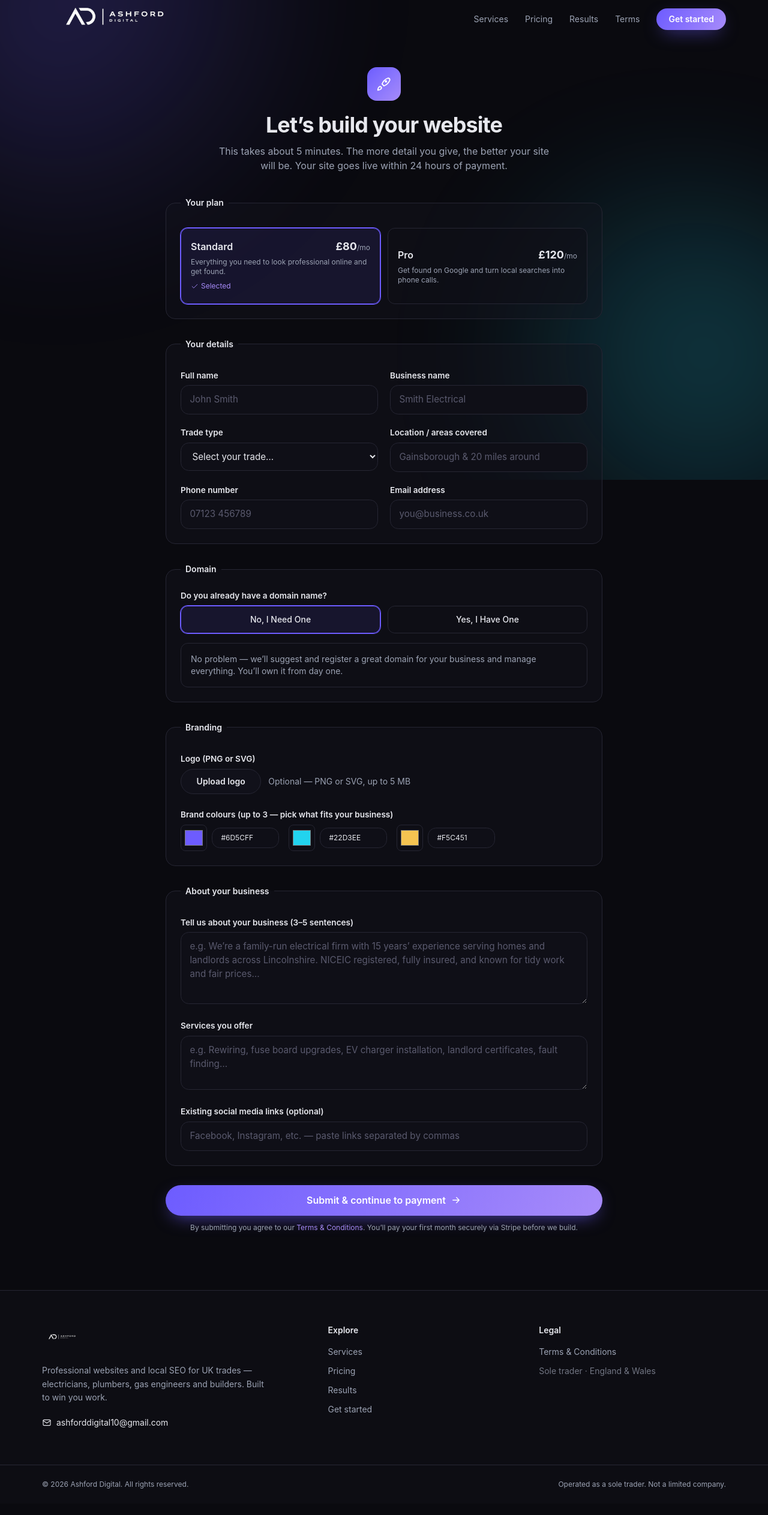
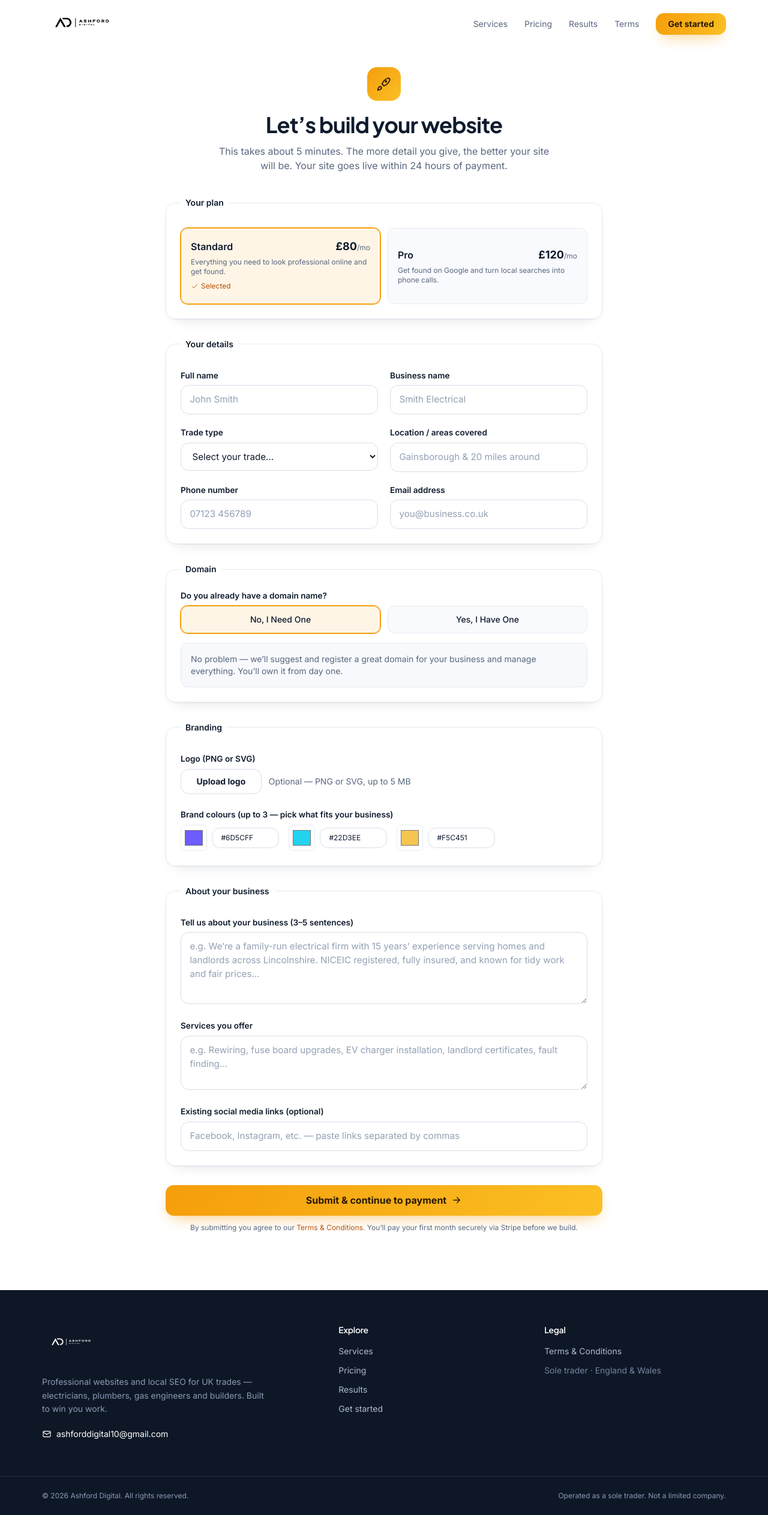
Before and after one commit to R0bbie07/ashford-digital-agency, a React (Vite) app: page /onboarding in a window 1280 px wide. Shown: the whole page at 60% size. Built offline with nearby package versions, Linux system fonts and the light colour scheme.

Commit message:
agency site improvements

```diff
--- a/index.html
+++ b/index.html
@@ -3,7 +3,13 @@
   <head>
     <meta charset="UTF-8" />
     <meta name="viewport" content="width=device-width, initial-scale=1.0" />
-    <meta name="theme-color" content="#0a0a0f" />
+    <meta name="theme-color" content="#ffffff" />
+    <link rel="preconnect" href="https://fonts.googleapis.com" />
+    <link rel="preconnect" href="https://fonts.gstatic.com" crossorigin />
+    <link
+      href="https://fonts.googleapis.com/css2?family=Inter:wght@400;500;600;700&family=Plus+Jakarta+Sans:wght@500;600;700;800&display=swap"
+      rel="stylesheet"
+    />
     <meta
       name="description"
       content="Ashford Digital builds professional websites for UK trades businesses — electricians, plumbers, gas engineers and builders. From £80/month, hosting, domain and updates included."
--- a/src/App.tsx
+++ b/src/App.tsx
@@ -26,7 +26,6 @@ function ScrollManager() {
 export default function App() {
   return (
     <>
-      <div className="bg-aurora" aria-hidden />
       <ScrollManager />
       <Nav />
       <main>
--- a/src/components/Footer.tsx
+++ b/src/components/Footer.tsx
@@ -6,24 +6,28 @@ import logo from "../assets/ashford-logo-dark.png";
 export default function Footer() {
   const year = new Date().getFullYear();
   return (
-    <footer className="border-t border-line bg-ink-2/60">
-      <div className="container-cs grid gap-10 py-14 md:grid-cols-[1.4fr_1fr_1fr]">
+    <footer className="bg-navy text-[#aebbd0]">
+      <div className="container-cs grid gap-10 py-14 md:grid-cols-[1.5fr_1fr_1fr]">
         <div>
-          <Link to="/" className="inline-flex items-center" aria-label="Ashford Digital — home">
+          <Link
+            to="/"
+            className="inline-flex items-center"
+            aria-label="Ashford Digital — home"
+          >
             <img
               src={logo}
               alt="Ashford Digital"
               className="w-auto"
-              style={{ height: 44 }}
+              style={{ height: 64 }}
             />
           </Link>
-          <p className="mt-4 max-w-sm text-sm leading-relaxed text-mist">
+          <p className="mt-4 max-w-sm text-sm leading-relaxed text-[#8b9ab4]">
             Professional websites and local SEO for UK trades — electricians,
             plumbers, gas engineers and builders. Built to win you work.
           </p>
           <a
             href={`mailto:${SITE.email}`}
-            className="mt-5 inline-flex items-center gap-2 text-sm text-cloud hover:text-brand-2"
+            className="mt-5 inline-flex items-center gap-2 text-sm text-white transition-colors hover:text-brand-2"
           >
             <Mail width={16} height={16} />
             {SITE.email}
@@ -31,25 +35,25 @@ export default function Footer() {
         </div>
 
         <div>
-          <h4 className="mb-4 text-sm font-semibold text-cloud">Explore</h4>
-          <ul className="space-y-3 text-sm text-mist">
+          <h4 className="mb-4 text-sm font-semibold text-white">Explore</h4>
+          <ul className="space-y-3 text-sm">
             <li>
-              <a href="/#services" className="hover:text-cloud">
+              <a href="/#services" className="transition-colors hover:text-white">
                 Services
               </a>
             </li>
             <li>
-              <a href="/#pricing" className="hover:text-cloud">
+              <a href="/#pricing" className="transition-colors hover:text-white">
                 Pricing
               </a>
             </li>
             <li>
-              <a href="/#proof" className="hover:text-cloud">
+              <a href="/#proof" className="transition-colors hover:text-white">
                 Results
               </a>
             </li>
             <li>
-              <Link to="/onboarding" className="hover:text-cloud">
+              <Link to="/onboarding" className="transition-colors hover:text-white">
                 Get started
               </Link>
             </li>
@@ -57,20 +61,20 @@ export default function Footer() {
         </div>
 
         <div>
-          <h4 className="mb-4 text-sm font-semibold text-cloud">Legal</h4>
-          <ul className="space-y-3 text-sm text-mist">
+          <h4 className="mb-4 text-sm font-semibold text-white">Legal</h4>
+          <ul className="space-y-3 text-sm">
             <li>
-              <Link to="/terms" className="hover:text-cloud">
+              <Link to="/terms" className="transition-colors hover:text-white">
                 Terms &amp; Conditions
               </Link>
             </li>
-            <li className="text-mist/70">Sole trader · England &amp; Wales</li>
+            <li className="text-[#7785a0]">Sole trader · England &amp; Wales</li>
           </ul>
         </div>
       </div>
 
-      <div className="border-t border-line">
-        <div className="container-cs flex flex-col items-center justify-between gap-2 py-6 text-xs text-mist sm:flex-row">
+      <div className="border-t border-white/10">
+        <div className="container-cs flex flex-col items-center justify-between gap-2 py-6 text-xs text-[#8b9ab4] sm:flex-row">
           <span>© {year} Ashford Digital. All rights reserved.</span>
           <span>Operated as a sole trader. Not a limited company.</span>
         </div>
--- a/src/components/Nav.tsx
+++ b/src/components/Nav.tsx
@@ -32,13 +32,14 @@ export default function Nav() {
         scrolled ? "glass shadow-[0_8px_30px_-12px_rgba(0,0,0,0.6)]" : ""
       }`}
     >
-      <nav className="container-cs flex h-16 items-center justify-between">
+      <nav className="container-cs flex h-20 items-center justify-between">
         <Link to="/" className="flex items-center" aria-label="Ashford Digital — home">
+          {/* White logo recoloured to black for the light nav (no grey box) */}
           <img
             src={logo}
             alt="Ashford Digital"
             className="w-auto"
-            style={{ height: 160, maxHeight: "none" }}
+            style={{ height: 88, maxHeight: "none", filter: "brightness(0)" }}
           />
         </Link>
 
--- a/src/index.css
+++ b/src/index.css
@@ -1,28 +1,33 @@
 @import "tailwindcss";
 
 @theme {
-  --color-ink: #0a0a0f;
-  --color-ink-2: #0f0f17;
-  --color-panel: #15151f;
-  --color-panel-2: #1c1c28;
-  --color-line: #262633;
-  --color-mist: #9ca3b4;
-  --color-cloud: #e7e8ee;
+  /* Light, trustworthy surface system */
+  --color-ink: #ffffff; /* page background */
+  --color-ink-2: #f3f6fb; /* soft grey sections / insets */
+  --color-panel: #ffffff; /* card surface */
+  --color-panel-2: #f8fafd; /* faint tinted surface */
+  --color-line: #e5eaf2; /* hairline borders */
+  --color-mist: #58677f; /* muted slate text */
+  --color-cloud: #0f1b2d; /* deep navy — headings / primary text */
 
-  --color-brand: #6d5cff;
-  --color-brand-2: #a78bfa;
-  --color-accent: #22d3ee;
-  --color-gold: #f5c451;
+  /* Warm amber accent + navy anchor */
+  --color-brand: #f59e0b; /* amber (fills / CTAs) */
+  --color-brand-2: #fbbf24; /* amber light (gradient stop) */
+  --color-accent: #b45309; /* deep amber — legible accent text on white */
+  --color-gold: #f59e0b;
+  --color-navy: #0e1726; /* dark anchor (footer) */
 
   --font-sans: "Inter", ui-sans-serif, system-ui, -apple-system, "Segoe UI",
     Roboto, Helvetica, Arial, sans-serif;
+  --font-display: "Plus Jakarta Sans", "Inter", ui-sans-serif, system-ui,
+    sans-serif;
 
   --radius-xl2: 1.5rem;
 }
 
 @layer base {
   :root {
-    color-scheme: dark;
+    color-scheme: light;
   }
 
   html {
@@ -40,9 +45,18 @@
     overflow-x: hidden;
   }
 
+  h1,
+  h2,
+  h3,
+  h4,
+  h5 {
+    font-family: var(--font-display);
+    letter-spacing: -0.02em;
+  }
+
   ::selection {
-    background: color-mix(in oklab, var(--color-brand) 40%, transparent);
-    color: #fff;
+    background: color-mix(in oklab, var(--color-brand) 35%, transparent);
+    color: var(--color-cloud);
   }
 
   /* Subtle custom scrollbar (desktop) */
@@ -51,14 +65,14 @@
     height: 10px;
   }
   ::-webkit-scrollbar-track {
-    background: var(--color-ink);
+    background: var(--color-ink-2);
   }
   ::-webkit-scrollbar-thumb {
-    background: var(--color-line);
+    background: #cdd6e3;
     border-radius: 999px;
   }
   ::-webkit-scrollbar-thumb:hover {
-    background: #34344a;
+    background: #b6c1d2;
   }
 }
 
@@ -70,18 +84,29 @@
     padding-inline: 1.25rem;
   }
 
+  /* Frosted light bar for the nav on scroll */
   .glass {
-    background: color-mix(in oklab, var(--color-panel) 85%, transparent);
-    border: 1px solid var(--color-line);
+    background: color-mix(in oklab, #ffffff 80%, transparent);
+    border-bottom: 1px solid var(--color-line);
     backdrop-filter: blur(14px);
+  }
+
+  /* Soft card elevation for the light theme */
+  .elev-sm {
+    box-shadow: 0 1px 2px rgba(15, 27, 45, 0.05),
+      0 10px 24px -16px rgba(15, 27, 45, 0.22);
+  }
+  .elev-md {
+    box-shadow: 0 2px 6px rgba(15, 27, 45, 0.06),
+      0 28px 56px -28px rgba(15, 27, 45, 0.3);
   }
 
   .text-gradient {
     background: linear-gradient(
       100deg,
-      var(--color-cloud) 0%,
-      var(--color-brand-2) 55%,
-      var(--color-accent) 100%
+      var(--color-brand) 0%,
+      #d97706 55%,
+      #b45309 100%
     );
     -webkit-background-clip: text;
     background-clip: text;
@@ -93,18 +118,18 @@
     align-items: center;
     justify-content: center;
     gap: 0.5rem;
-    border-radius: 999px;
+    border-radius: 0.85rem;
     padding: 0.85rem 1.6rem;
-    font-weight: 600;
-    color: #fff;
+    font-weight: 700;
+    color: #2a1a00;
     background: linear-gradient(120deg, var(--color-brand), var(--color-brand-2));
-    box-shadow: 0 10px 30px -10px color-mix(in oklab, var(--color-brand) 70%, transparent);
+    box-shadow: 0 10px 26px -10px color-mix(in oklab, var(--color-brand) 65%, transparent);
     transition: transform 0.18s ease, box-shadow 0.18s ease, filter 0.18s ease;
   }
   .btn-primary:hover {
     transform: translateY(-2px);
-    filter: brightness(1.06);
-    box-shadow: 0 16px 40px -12px color-mix(in oklab, var(--color-brand) 80%, transparent);
+    filter: brightness(1.04);
+    box-shadow: 0 16px 36px -12px color-mix(in oklab, var(--color-brand) 75%, transparent);
   }
 
   .btn-ghost {
@@ -112,18 +137,20 @@
     align-items: center;
     justify-content: center;
     gap: 0.5rem;
-    border-radius: 999px;
+    border-radius: 0.85rem;
     padding: 0.85rem 1.6rem;
-    font-weight: 600;
+    font-weight: 700;
     color: var(--color-cloud);
-    border: 1px solid var(--color-line);
-    background: color-mix(in oklab, var(--color-panel) 60%, transparent);
-    transition: transform 0.18s ease, border-color 0.18s ease, background 0.18s ease;
+    border: 1px solid #d7deea;
+    background: #ffffff;
+    transition: transform 0.18s ease, border-color 0.18s ease, background 0.18s ease,
+      box-shadow 0.18s ease;
   }
   .btn-ghost:hover {
     transform: translateY(-2px);
     border-color: var(--color-brand);
-    background: color-mix(in oklab, var(--color-panel-2) 80%, transparent);
+    background: #fffaf0;
+    box-shadow: 0 10px 24px -16px rgba(15, 27, 45, 0.2);
   }
 
   .field-label {
@@ -139,8 +166,8 @@
   .field-textarea {
     width: 100%;
     border-radius: 0.85rem;
-    background: var(--color-ink-2);
-    border: 1px solid var(--color-line);
+    background: #ffffff;
+    border: 1px solid #d7deea;
     color: var(--color-cloud);
     padding: 0.75rem 0.9rem;
     font-size: 0.95rem;
@@ -148,59 +175,18 @@
   }
   .field-input::placeholder,
   .field-textarea::placeholder {
-    color: #5a5a6e;
+    color: #93a0b5;
   }
   .field-input:focus,
   .field-select:focus,
   .field-textarea:focus {
     outline: none;
     border-color: var(--color-brand);
-    box-shadow: 0 0 0 3px color-mix(in oklab, var(--color-brand) 25%, transparent);
+    box-shadow: 0 0 0 3px color-mix(in oklab, var(--color-brand) 22%, transparent);
   }
   .field-textarea {
     min-height: 120px;
     resize: vertical;
-  }
-}
-
-/* Decorative animated background blobs */
-.bg-aurora {
-  position: fixed;
-  inset: 0;
-  z-index: -1;
-  overflow: hidden;
-  pointer-events: none;
-}
-.bg-aurora::before,
-.bg-aurora::after {
-  content: "";
-  position: absolute;
-  width: 48rem;
-  height: 48rem;
-  border-radius: 50%;
-  filter: blur(110px);
-  opacity: 0.28;
-  animation: float 18s ease-in-out infinite;
-}
-.bg-aurora::before {
-  top: -14rem;
-  left: -10rem;
-  background: radial-gradient(circle at 30% 30%, #6d5cff, transparent 60%);
-}
-.bg-aurora::after {
-  bottom: -16rem;
-  right: -12rem;
-  background: radial-gradient(circle at 60% 40%, #22d3ee, transparent 60%);
-  animation-delay: -9s;
-}
-
-@keyframes float {
-  0%,
-  100% {
-    transform: translate(0, 0) scale(1);
-  }
-  50% {
-    transform: translate(2rem, -1.5rem) scale(1.08);
   }
 }
 
--- a/src/pages/Onboarding.tsx
+++ b/src/pages/Onboarding.tsx
@@ -204,9 +204,9 @@ export default function Onboarding() {
             initial={{ opacity: 0, y: 20 }}
             animate={{ opacity: 1, y: 0 }}
             transition={{ duration: 0.5 }}
-            className="rounded-3xl border border-line bg-panel/40 p-8 text-center sm:p-12"
+            className="rounded-3xl border border-line bg-white elev-sm p-8 text-center sm:p-12"
           >
-            <div className="mx-auto grid h-16 w-16 place-items-center rounded-2xl bg-gradient-to-br from-brand to-brand-2 text-white">
+            <div className="mx-auto grid h-16 w-16 place-items-center rounded-2xl bg-gradient-to-br from-brand to-brand-2 text-[#2a1a00]">
               <Check width={30} height={30} />
             </div>
             <h1 className="mt-6 text-3xl font-bold tracking-tight">
@@ -230,7 +230,7 @@ export default function Onboarding() {
                   "Your professional site goes live within 24 hours of payment.",
                 ].map((t, i) => (
                   <li key={i} className="flex gap-3 text-sm text-mist">
-                    <span className="grid h-6 w-6 shrink-0 place-items-center rounded-full bg-brand/20 text-xs font-semibold text-brand-2">
+                    <span className="grid h-6 w-6 shrink-0 place-items-center rounded-full bg-brand/20 text-xs font-semibold text-accent">
                       {i + 1}
                     </span>
                     <span>{t}</span>
@@ -286,7 +286,7 @@ export default function Onboarding() {
           transition={{ duration: 0.5 }}
           className="text-center"
         >
-          <div className="mx-auto grid h-14 w-14 place-items-center rounded-2xl bg-gradient-to-br from-brand to-brand-2 text-white">
+          <div className="mx-auto grid h-14 w-14 place-items-center rounded-2xl bg-gradient-to-br from-brand to-brand-2 text-[#2a1a00]">
             <Rocket width={26} height={26} />
           </div>
           <h1 className="mt-5 text-3xl font-bold tracking-tight sm:text-4xl">
@@ -307,7 +307,7 @@ export default function Onboarding() {
           noValidate
         >
           {/* Plan selector */}
-          <fieldset className="rounded-2xl border border-line bg-panel/40 p-6">
+          <fieldset className="rounded-2xl border border-line bg-white elev-sm p-6">
             <legend className="px-2 text-sm font-semibold text-cloud">
               Your plan
             </legend>
@@ -334,7 +334,7 @@ export default function Onboarding() {
                     </div>
                     <p className="mt-1 text-xs text-mist">{p.blurb}</p>
                     {active && (
-                      <span className="mt-2 inline-flex items-center gap-1 text-xs text-brand-2">
+                      <span className="mt-2 inline-flex items-center gap-1 text-xs text-accent">
                         <Check width={13} height={13} /> Selected
                       </span>
                     )}
@@ -345,7 +345,7 @@ export default function Onboarding() {
           </fieldset>
 
           {/* Your details */}
-          <fieldset className="rounded-2xl border border-line bg-panel/40 p-6">
+          <fieldset className="rounded-2xl border border-line bg-white elev-sm p-6">
             <legend className="px-2 text-sm font-semibold text-cloud">
               Your details
             </legend>
@@ -443,7 +443,7 @@ export default function Onboarding() {
           </fieldset>
 
           {/* Domain */}
-          <fieldset className="rounded-2xl border border-line bg-panel/40 p-6">
+          <fieldset className="rounded-2xl border border-line bg-white elev-sm p-6">
             <legend className="px-2 text-sm font-semibold text-cloud">
               Domain
             </legend>
@@ -531,7 +531,7 @@ export default function Onboarding() {
           </fieldset>
 
           {/* Branding */}
-          <fieldset className="rounded-2xl border border-line bg-panel/40 p-6">
+          <fieldset className="rounded-2xl border border-line bg-white elev-sm p-6">
             <legend className="px-2 text-sm font-semibold text-cloud">
               Branding
             </legend>
@@ -587,7 +587,7 @@ export default function Onboarding() {
           </fieldset>
 
           {/* About + services */}
-          <fieldset className="rounded-2xl border border-line bg-panel/40 p-6">
+          <fieldset className="rounded-2xl border border-line bg-white elev-sm p-6">
             <legend className="px-2 text-sm font-semibold text-cloud">
               About your business
             </legend>
@@ -660,7 +660,7 @@ export default function Onboarding() {
             </button>
             <p className="text-center text-xs text-mist">
               By submitting you agree to our{" "}
-              <a href="/terms" className="text-brand-2 hover:underline">
+              <a href="/terms" className="text-accent hover:underline">
                 Terms &amp; Conditions
               </a>
               . You’ll pay your first month securely via Stripe before we build.
```
Also changed, not shown: src/pages/Home.tsx (+69 -63 lines), src/pages/Terms.tsx (+4 -4 lines).
